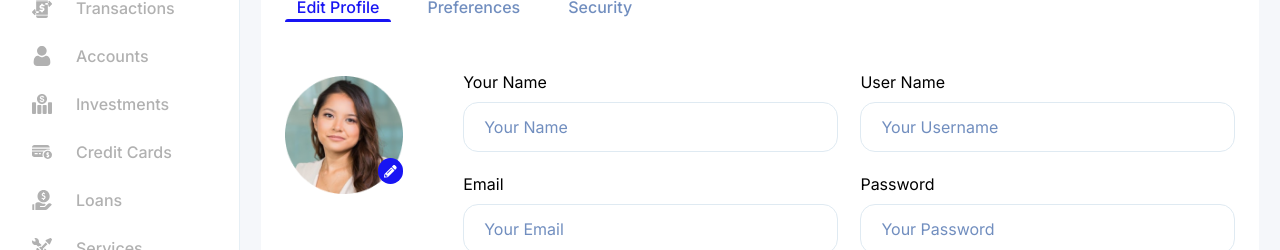
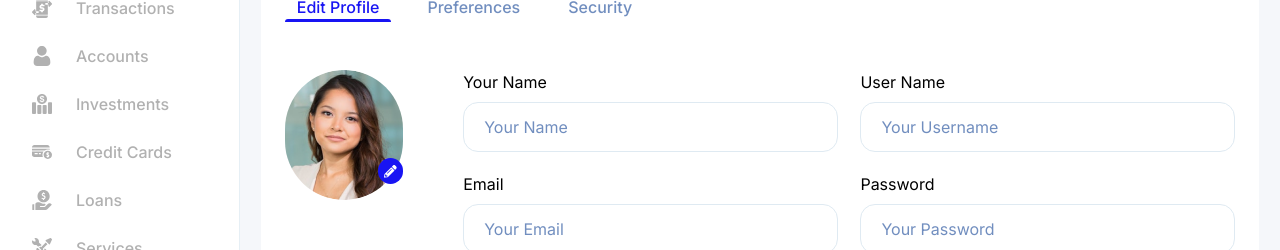
Before and after one commit to Emmanuel-Ibekwe/BankDash, a React (Create React App) app: page /settings in a window 1280 px wide. Shown: the part 149-399 px from the top of the page. Built offline with nearby package versions, Linux system fonts and the light colour scheme.

Commit message:
style: change the object-contain class to object-cover

```diff
--- a/src/components/Settings/EditProfile.jsx
+++ b/src/components/Settings/EditProfile.jsx
@@ -107,7 +107,7 @@ export default function EditProfile() {
             <img
               src={readablePicture ? readablePicture : profilePic}
               alt="profile pic "
-              className="object-contain w-[170px] min-[670px]:w-[130px] h-[170px] min-[670px]:h-[130px] rounded-full"
+              className="object-cover w-[170px] min-[670px]:w-[130px] h-[170px] min-[670px]:h-[130px] rounded-full"
             />
             <div
               onClick={() => imgRef.current.click()}
```
